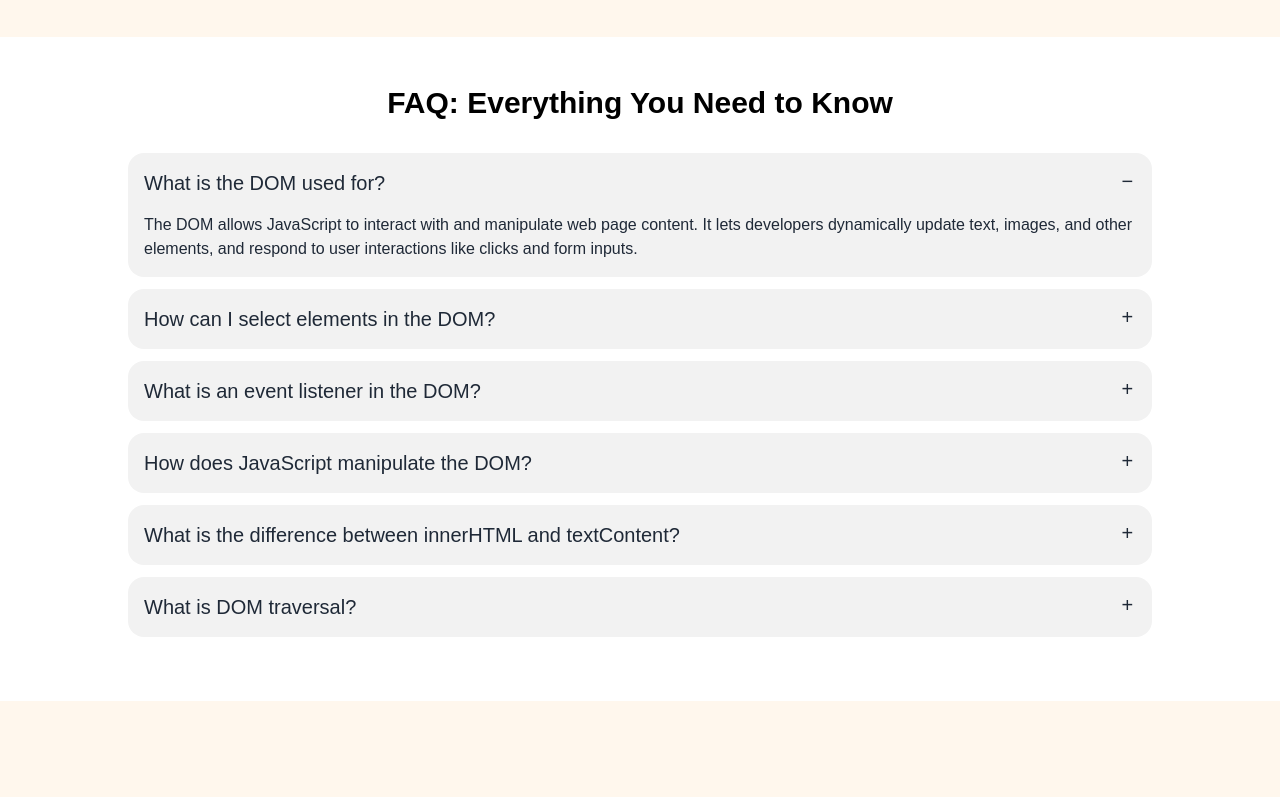
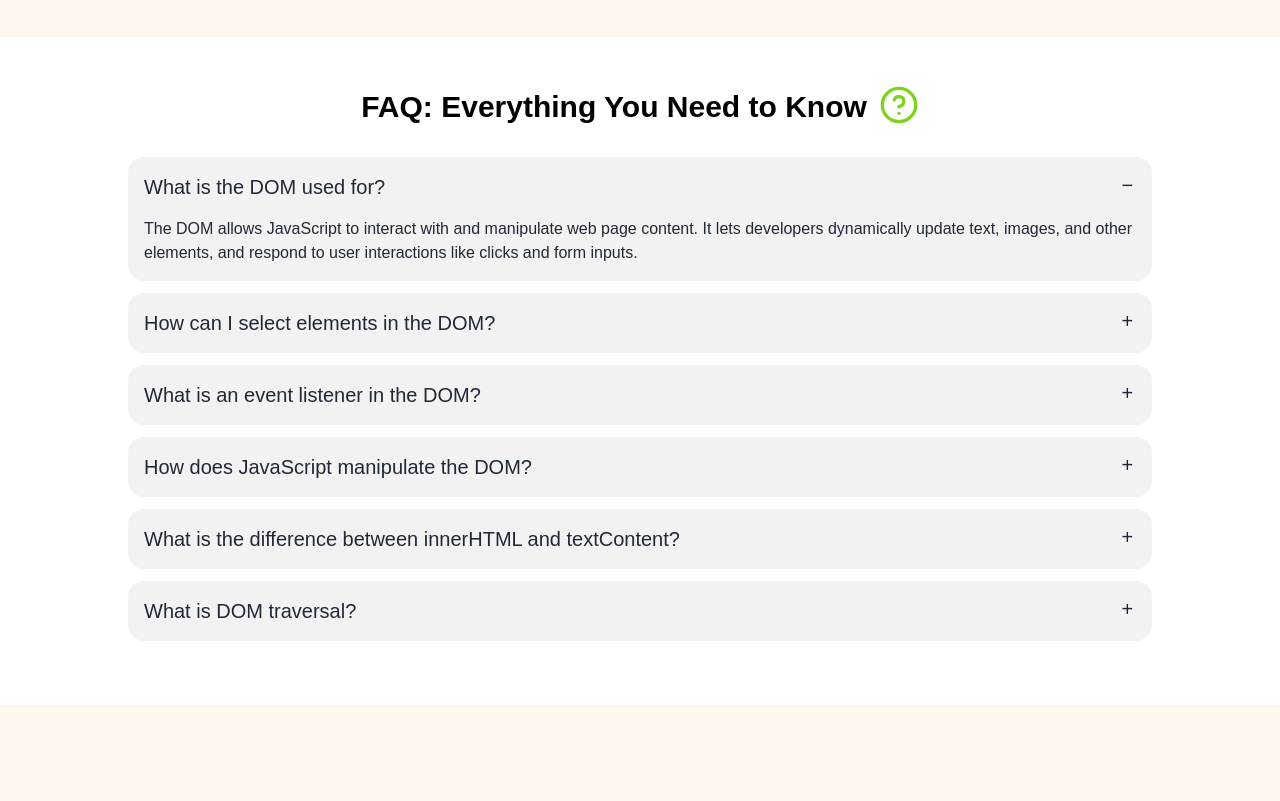
Before and after one commit to tarekrahman-coder/Donate, a website: page src/blog.html in a window 1280 px wide. Shown: the part 55-856 px from the top of the page. Drawn offline with Linux system fonts and the light colour scheme.

Commit message:
added question mark svg to faq title

```diff
--- a/src/blog.html
+++ b/src/blog.html
@@ -28,7 +28,9 @@
 
         <main class="w-4/5 mx-auto mt-5">
             <section>
-              <h1 class="text-3xl text-black font-bold text-center mt-12 mb-8">FAQ: Everything You Need to Know</h1>
+              <h1 class="text-3xl text-black font-bold  mt-12 mb-8 flex  gap-3 justify-center items-end">FAQ: Everything You Need to Know
+                <img src="../assets/help-circle.svg" alt="">
+              </h1>
                 <div class="collapse collapse-plus bg-base-200 mt-3">
                     <input type="radio" name="my-accordion-3" checked="checked" />
                     <div class="collapse-title text-xl font-medium">What is the DOM used for?</div>
```
Also changed, not shown: assets/help-circle.svg (added).
